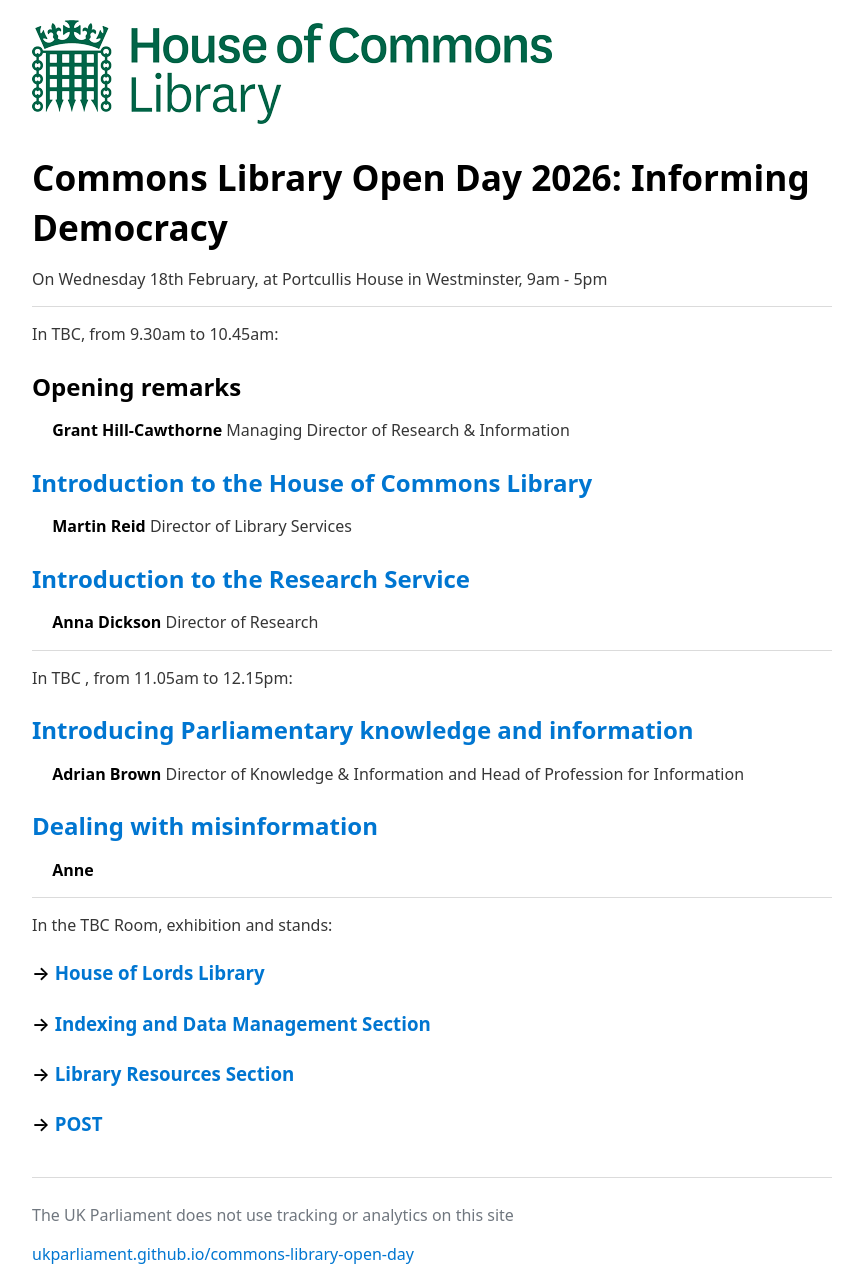
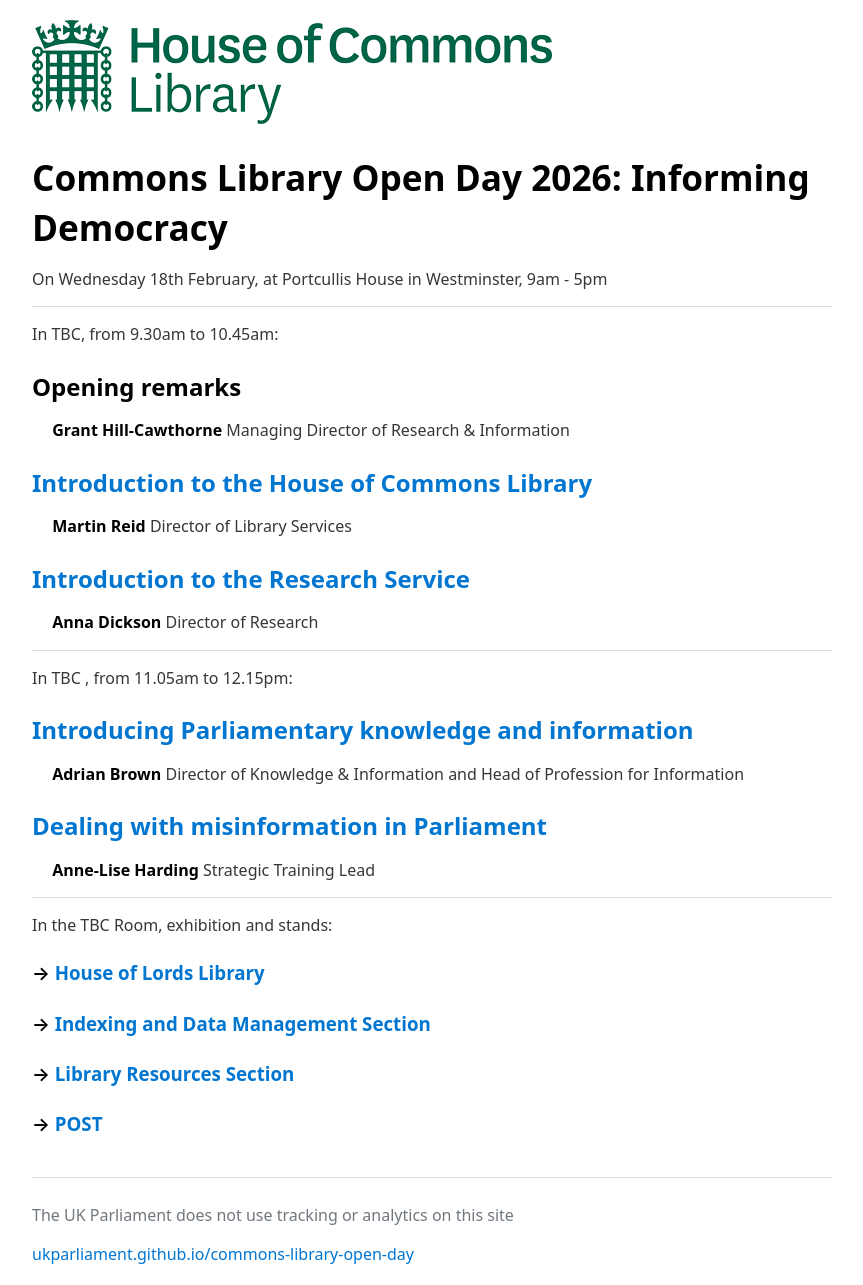
Before and after one commit to ukparliament/commons-library-open-day, a Jekyll site: the page built from 2026/index.md, in a window 1280 px wide. Shown: the whole page, without its empty margins (208-1071 px from the left). Built offline with Jekyll 4.4.1, drawn with Linux system fonts in a browser that asks for light colours; our own code applies the rules of GitHub Pages for plain Markdown files.

Commit message:
Update index.md

```diff
--- a/2026/index.md
+++ b/2026/index.md
@@ -24,8 +24,8 @@ In TBC , from 11.05am to 12.15pm:
 ## [Introducing Parliamentary knowledge and information](https://docs.google.com/presentation/d/1qIL_SuIJMAqZ8Rcy37xpVB2rfoxy6Yzj0JSSSWVgjRQ/edit?usp=sharing)
 &emsp; **Adrian Brown** Director of Knowledge & Information and Head of Profession for Information
 
-## [Dealing with misinformation](https://docs.google.com/presentation/d/1-K8RlPZCcr8_Wv8C6BDHlU-Y7S48ut0KdNJ5M6TDqYQ/edit?usp=sharing)
-&emsp; **Anne**
+## [Dealing with misinformation in Parliament](https://docs.google.com/presentation/d/1ACLREnzN710L3hjlakwjI8BGN_w51l5j2EkYspPnqIM/edit?usp=sharing)
+&emsp; **Anne-Lise Harding** Strategic Training Lead
 
 ---
 In the TBC Room, exhibition and stands:
```
